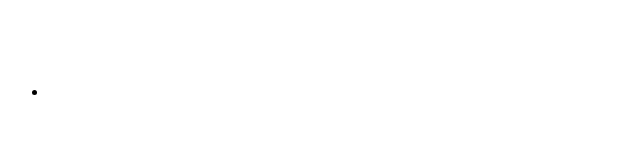
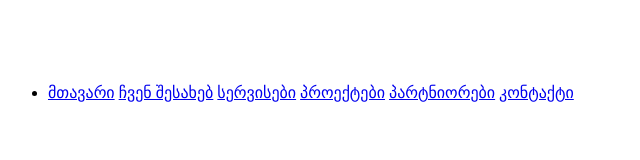
Before and after one commit to Katrin2108/emushkudiani8, a plain HTML site: page index.html in a window 1280 px wide. Shown: the whole page, without its empty margins (0-640 px from the left). Drawn offline with Linux system fonts and the light colour scheme.

Commit message:
add styles

```diff
--- a/index.html
+++ b/index.html
@@ -13,7 +13,12 @@
             <nav>
                 <ul>
                     <li>
-
+                        <a href="#">მთავარი</a>
+                        <a href="#">ჩვენ შესახებ</a>
+                        <a href="#">სერვისები</a>
+                        <a href="#">პროექტები</a>
+                        <a href="#">პარტნიორები</a>
+                        <a href="#">კონტაქტი</a>
                     </li>
                 </ul>
             </nav>
--- /dev/null
+++ b/styles.css
@@ -0,0 +1,5 @@
+* {
+    margin: 0;
+    padding: 0;
+    box-sizing: border-box;
+  }
```
